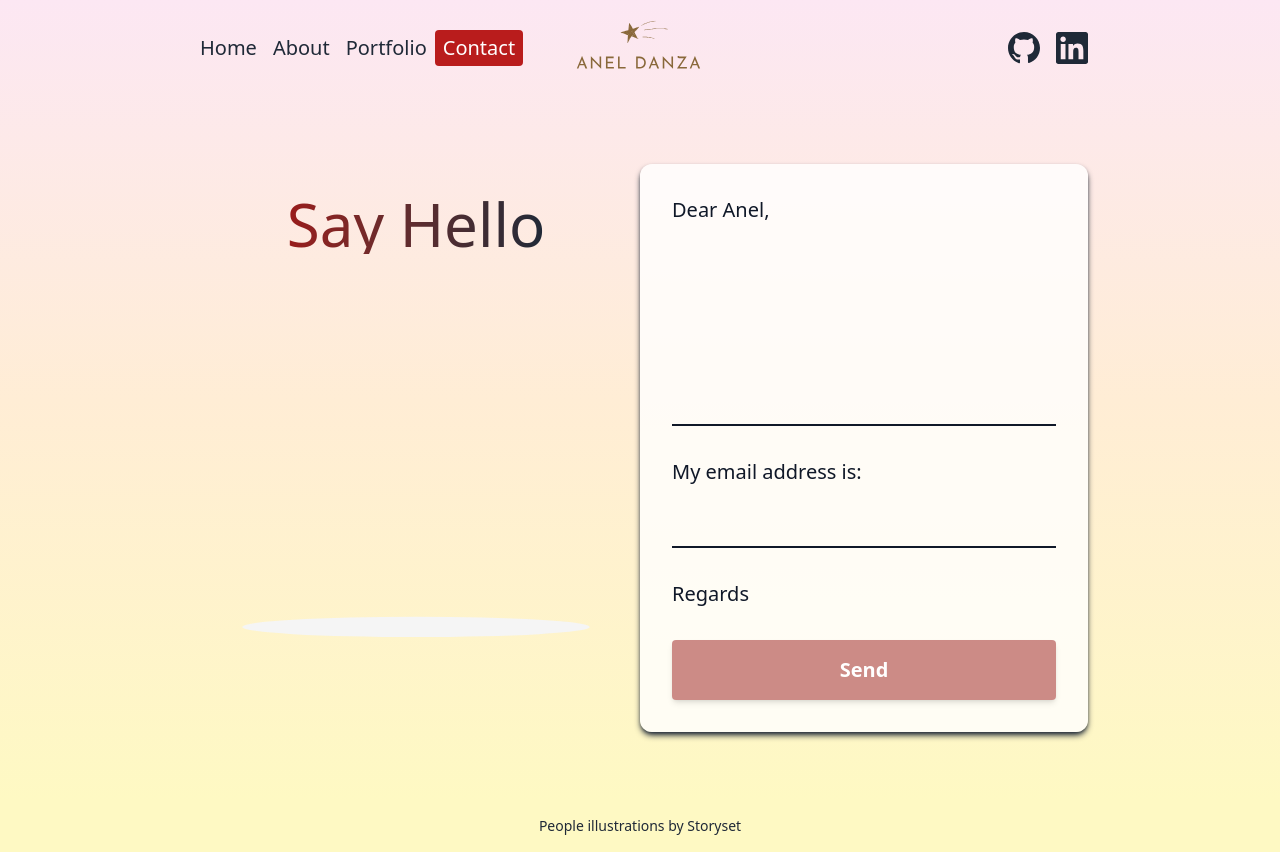
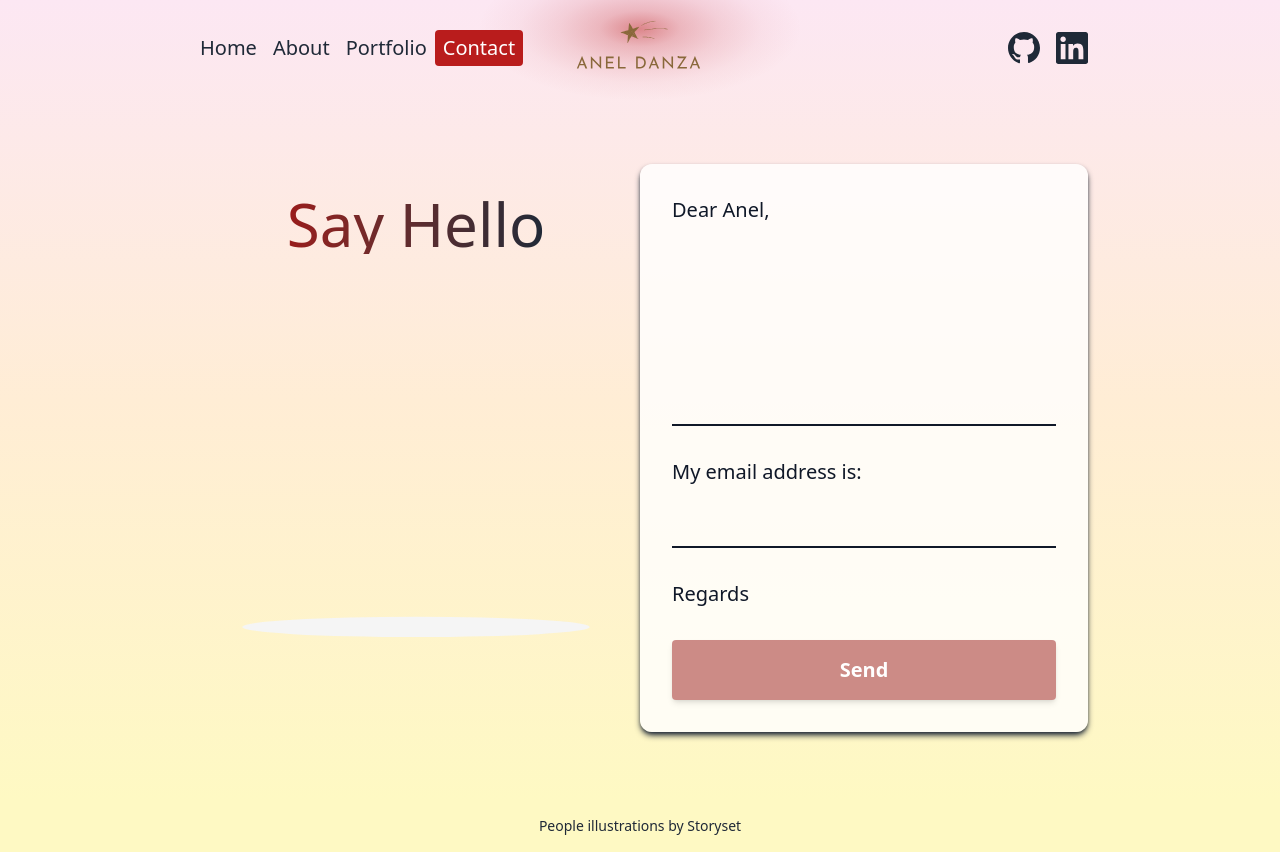
Before and after one commit to aneldanza/personal-portfolio, a React (Vite) app: page /contact in a window 1280 px wide. Built offline with nearby package versions, Linux system fonts and the light colour scheme.

Commit message:
add glow effect svg behind logo and style it

```diff
--- a/src/App.tsx
+++ b/src/App.tsx
@@ -5,6 +5,7 @@ import About from "./components/about/About";
 import Portfolio from "./components/portfolio/Portfolio";
 import Contact from "./components/contact/Contact";
 import Footer from "./components/common/Footer";
+import LogoGlow from "./components/common/logoGlow";
 
 const App = () => {
   return (
@@ -21,6 +22,9 @@ const App = () => {
         </Routes>
         <Footer />
       </div>
+      <div className="absolute z-0 w-0 lg:w-full h-36 top-0 left-0 min-w-30 md:hidden lg:flex">
+        <LogoGlow />
+      </div>
     </div>
   );
 };
--- /dev/null
+++ b/src/components/common/logoGlow.tsx
@@ -0,0 +1,69 @@
+const LogoGlow = () => {
+  return (
+    <svg
+      xmlns="http://www.w3.org/2000/svg"
+      width="100%"
+      height="100%"
+      zoomAndPan="magnify"
+      viewBox="0 0 4500 2000"
+      preserveAspectRatio="xMidYMid meet"
+      version="1.0"
+      className="absolute z-0"
+    >
+      <defs>
+        <radialGradient
+          id="lightGradient"
+          cx="50%"
+          cy="20%"
+          r="50%"
+          fx="50%"
+          fy="20%"
+        >
+          <stop
+            offset="0%"
+            style={{
+              stopColor: "rgba(var(--secondary-bg), 0.6)",
+              stopOpacity: 0.8,
+            }}
+          />
+          <stop
+            offset="25%"
+            style={{
+              stopColor: "rgba(var(--secondary-bg), 0.4)",
+              stopOpacity: 0.6,
+            }}
+          />
+          <stop
+            offset="50%"
+            style={{
+              stopColor: "rgba(var(--secondary-bg), 0.3)",
+              stopOpacity: 0.4,
+            }}
+          />
+          <stop
+            offset="75%"
+            style={{
+              stopColor: "rgba(var(--secondary-bg), 0.2)",
+              stopOpacity: 0.2,
+            }}
+          />
+          <stop
+            offset="100%"
+            style={{
+              stopColor: "rgba(var(--secondary-bg), 0)",
+              stopOpacity: 0,
+            }}
+          />
+        </radialGradient>
+      </defs>
+      <rect
+        fill="url(#lightGradient)"
+        width="100%"
+        height="100%"
+        className="z-0"
+      />
+    </svg>
+  );
+};
+
+export default LogoGlow;
```
